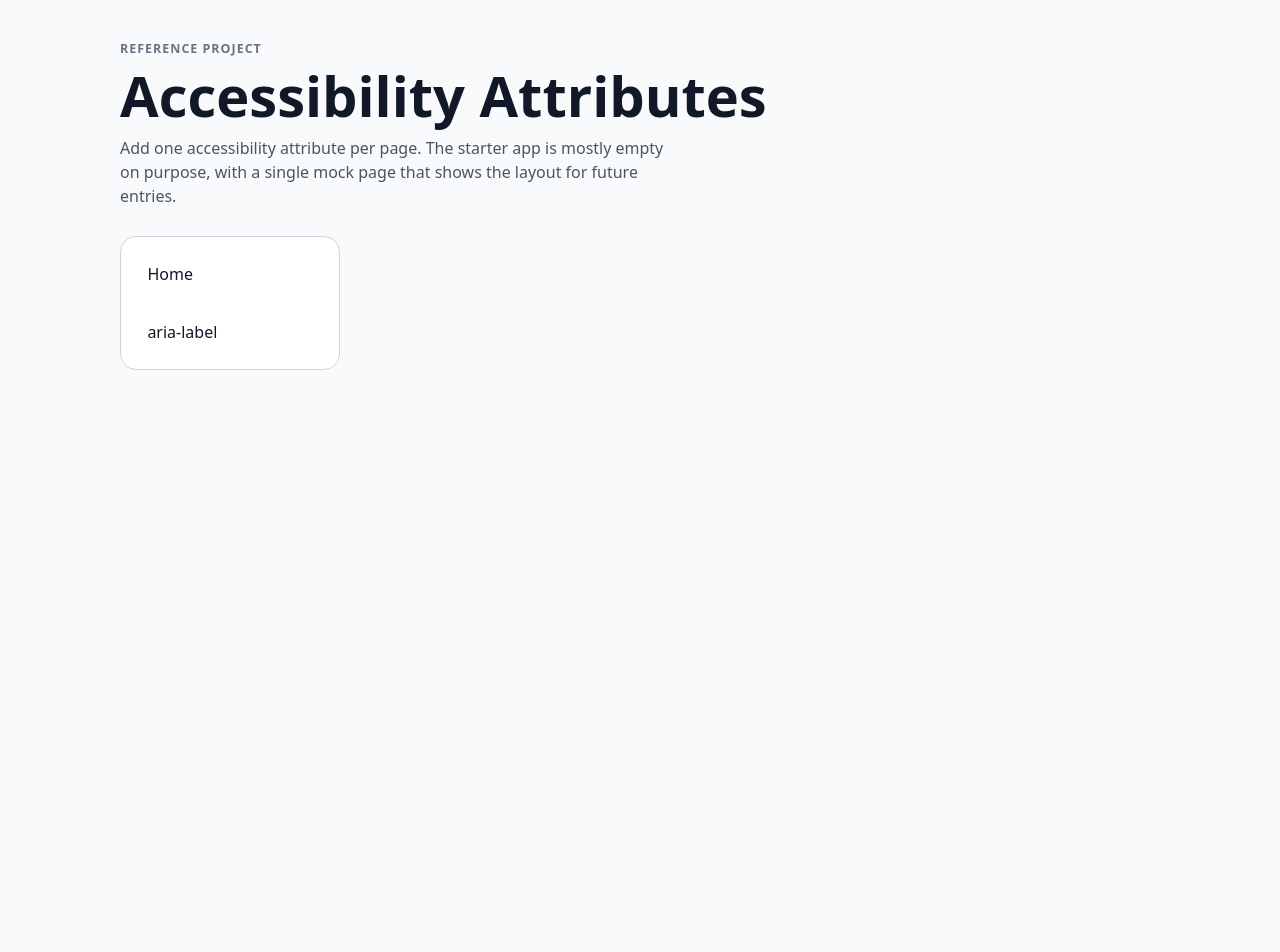
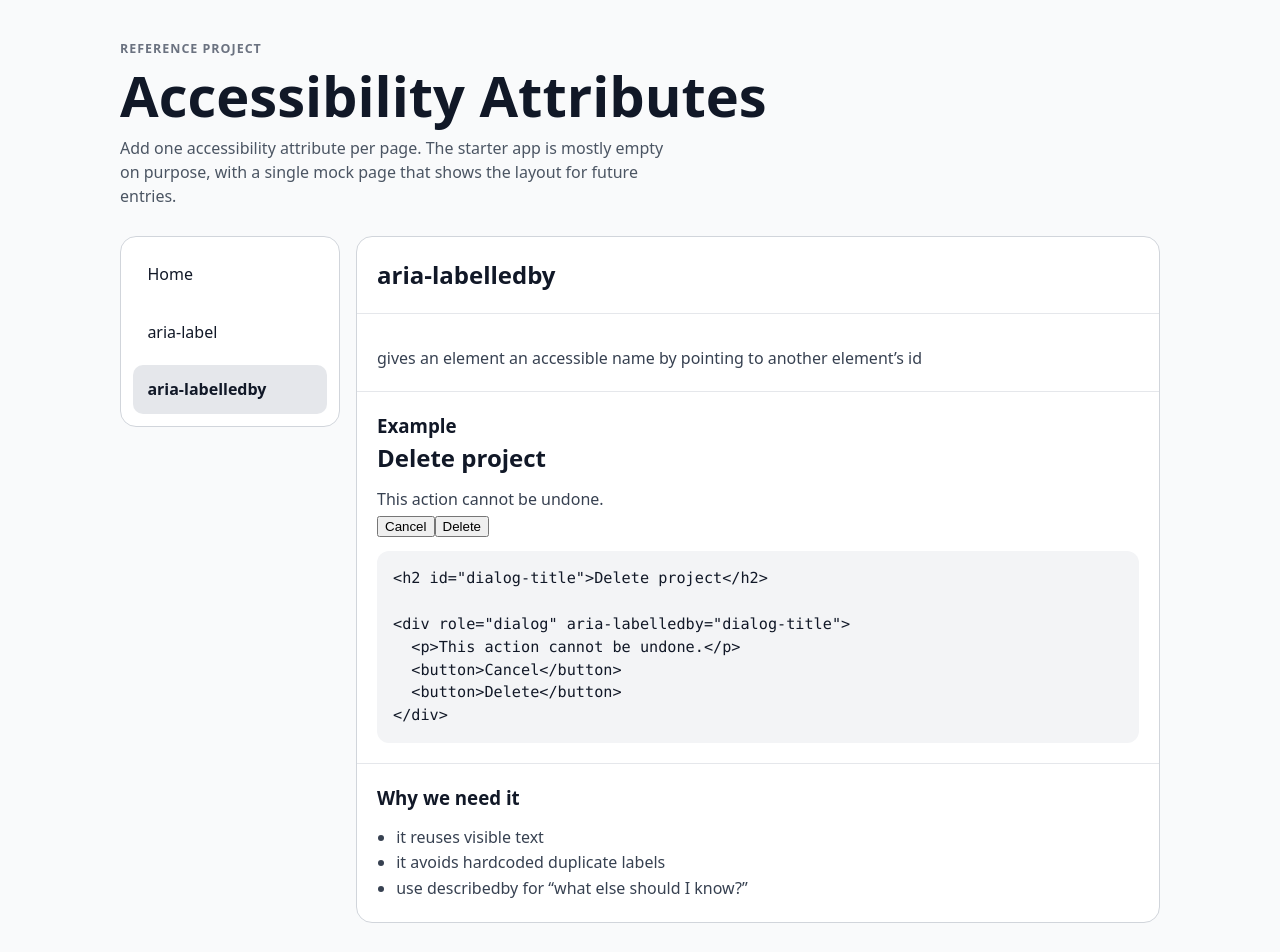
Before and after one commit to FSou1/react, a React (Vite) app in the folder a11y-attributes/: page /#/aria-labelledby in a window 1280 px wide. Shown: the top 952 px of the page. Before the commit the page ends 800 px from the top, so only its background shows below. Built offline with nearby package versions, Linux system fonts and the light colour scheme.

Commit message:
feat: add aria-labelledby

```diff
--- a/a11y-attributes/src/App.tsx
+++ b/a11y-attributes/src/App.tsx
@@ -3,6 +3,7 @@ import HomePage from './pages/HomePage'
 import MockAttributePage from './pages/MockAttributePage'
 import './App.css'
 import AriaLabelPage from './pages/AriaLabelPage'
+import AreaLabelledByPage from './pages/AreaLabelledByPage'
 
 function App() {
   return (
@@ -37,6 +38,14 @@ function App() {
             >
               aria-label
             </NavLink>
+            <NavLink
+              to="/aria-labelledby"
+              className={({ isActive }) =>
+                `app-shell__nav-link${isActive ? ' app-shell__nav-link--active' : ''}`
+              }
+            >
+              aria-labelledby
+            </NavLink>
           </nav>
         </aside>
 
@@ -44,6 +53,7 @@ function App() {
           <Routes>
             <Route path="/" element={<HomePage />} />
             <Route path="/aria-label" element={<AriaLabelPage />} />
+            <Route path="/aria-labelledby" element={<AreaLabelledByPage />} />
           </Routes>
         </section>
       </div>
--- /dev/null
+++ b/a11y-attributes/src/pages/AreaLabelledByPage.tsx
@@ -0,0 +1,48 @@
+import React from 'react'
+
+export default function AreaLabelledByPage () {
+  return (
+    <article className='page-card'>
+      <header className='page-card__section'>
+        <h2>aria-labelledby</h2>
+      </header>
+
+      <section className='page-card__section'>
+        <p>
+          gives an element an accessible name by pointing to another element’s
+          id
+        </p>
+      </section>
+
+      <section className='page-card__section'>
+        <h3>Example</h3>
+
+        <h2 id='dialog-title'>Delete project</h2>
+        <div role='dialog' aria-labelledby='dialog-title'>
+          <p>This action cannot be undone.</p>
+          <button>Cancel</button>
+          <button>Delete</button>
+        </div>
+
+        <pre className='code-block'>
+          <code>{`<h2 id="dialog-title">Delete project</h2>
+
+<div role="dialog" aria-labelledby="dialog-title">
+  <p>This action cannot be undone.</p>
+  <button>Cancel</button>
+  <button>Delete</button>
+</div>`}</code>
+        </pre>
+      </section>
+
+      <section className='page-card__section'>
+        <h3>Why we need it</h3>
+        <ul className='page-card__list'>
+          <li>it reuses visible text</li>
+          <li>it avoids hardcoded duplicate labels</li>
+          <li>use describedby for “what else should I know?”</li>
+        </ul>
+      </section>
+    </article>
+  )
+}
--- a/a11y-attributes/src/pages/HomePage.tsx
+++ b/a11y-attributes/src/pages/HomePage.tsx
@@ -18,6 +18,9 @@ function HomePage() {
           <li>
             <Link to="/aria-label">aria-label</Link>
           </li>
+          <li>
+            <Link to="/aria-labelledby">aria-labelledby</Link>
+          </li>
         </ul>
       </div>
 
```
Also changed, not shown: a11y-attributes/src/pages/MockAttributePage.tsx (deleted, +0 -42 lines).
